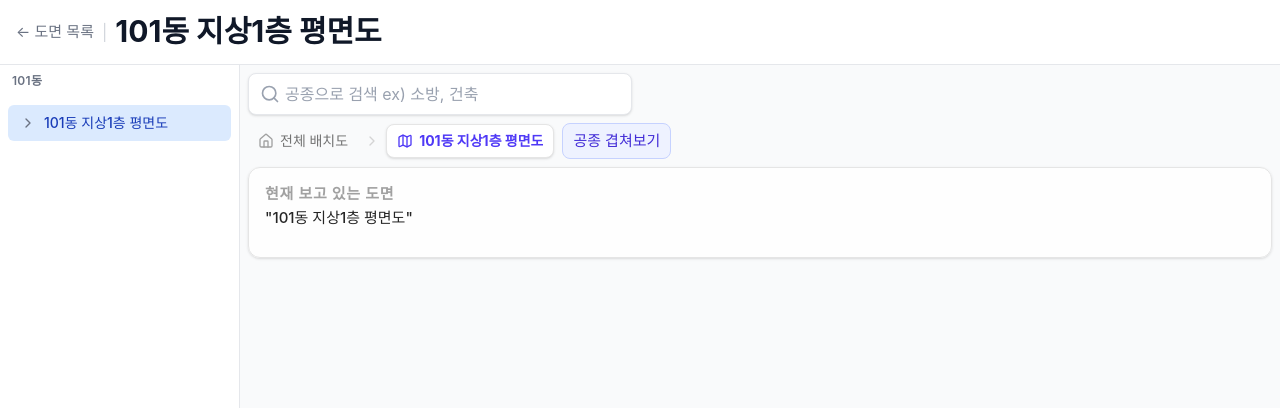
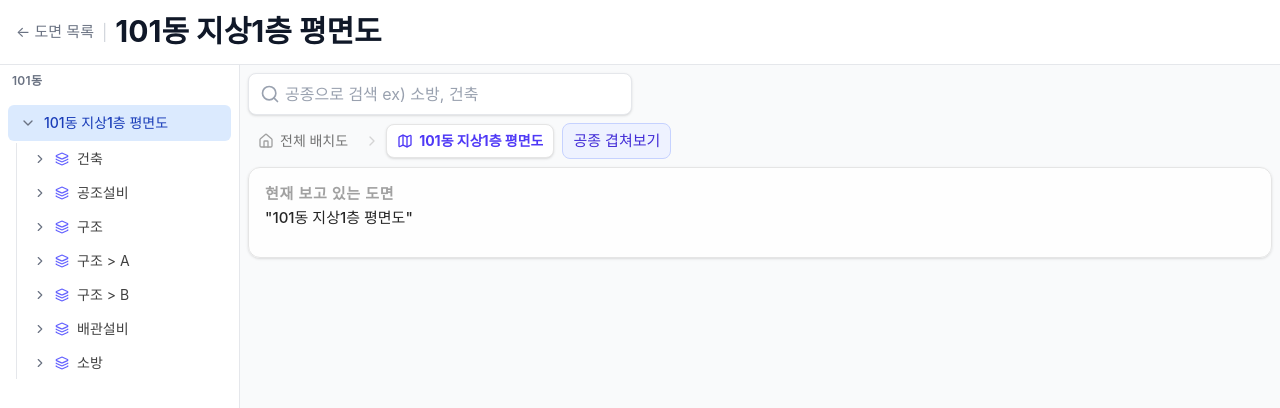
Before and after one commit to seong5/TimworkAssignment, a React (Vite) app: page /drawing/101building in a window 1280 px wide. Shown: the top 408 px of the page. Built offline with nearby package versions, Linux system fonts and the light colour scheme.

Commit message:
해당 검색결과 클릭 시 해당하는 도면이 열리고 SpaceTree.tsx 도 함께 열림

```diff
--- a/src/features/drawing-explorer/ui/SpaceTree.tsx
+++ b/src/features/drawing-explorer/ui/SpaceTree.tsx
@@ -1,4 +1,4 @@
-import { useState } from 'react'
+import { useState, useEffect } from 'react'
 import { ChevronDown, ChevronRight, ImageIcon, Layers } from 'lucide-react'
 import type { DrawingImageEntry, DrawingDisciplineGroup } from '@/entities/project'
 
@@ -51,6 +51,7 @@ export interface SpaceTreeProps {
   childDrawings: { id: string; name: string }[]
   disciplinesByDrawingId: Record<string, DrawingDisciplineGroup[]>
   selectedDrawingId: string | null
+  selectedDisciplineKey?: string | null
   onSelectDrawing: (id: string) => void
   onSelectImage?: (drawingId: string, disciplineKey: string, revisionVersion: string | null) => void
 }
@@ -64,12 +65,23 @@ export function SpaceTree({
   childDrawings,
   disciplinesByDrawingId,
   selectedDrawingId,
+  selectedDisciplineKey = null,
   onSelectDrawing,
   onSelectImage,
 }: SpaceTreeProps) {
   const [expandedDrawingId, setExpandedDrawingId] = useState<string | null>(null)
   /** 여러 공종을 동시에 펼쳐 둘 수 있음 */
   const [expandedDisciplineKeys, setExpandedDisciplineKeys] = useState<Set<string>>(new Set())
+
+  useEffect(() => {
+    if (selectedDrawingId) {
+      setExpandedDrawingId(selectedDrawingId)
+      if (selectedDisciplineKey) {
+        const nodeKey = disciplineNodeKey(selectedDrawingId, selectedDisciplineKey)
+        setExpandedDisciplineKeys((prev) => new Set(prev).add(nodeKey))
+      }
+    }
+  }, [selectedDrawingId, selectedDisciplineKey])
 
   const handleDrawingClick = (id: string) => {
     onSelectDrawing(id)
--- a/src/widgets/drawing-explorer/DrawingExplorerWidget.tsx
+++ b/src/widgets/drawing-explorer/DrawingExplorerWidget.tsx
@@ -382,6 +382,7 @@ export function DrawingExplorerWidget({
               childDrawings={childDrawings}
               disciplinesByDrawingId={disciplinesByDrawingId}
               selectedDrawingId={selection.drawingId}
+              selectedDisciplineKey={selection.disciplineKey}
               onSelectDrawing={handleSelectDrawing}
               onSelectImage={handleSelectImage}
             />
@@ -563,6 +564,7 @@ export function DrawingExplorerWidget({
                 childDrawings={childDrawings}
                 disciplinesByDrawingId={disciplinesByDrawingId}
                 selectedDrawingId={selection.drawingId}
+                selectedDisciplineKey={selection.disciplineKey}
                 onSelectDrawing={handleSelectDrawing}
                 onSelectImage={handleSelectImage}
               />
```
